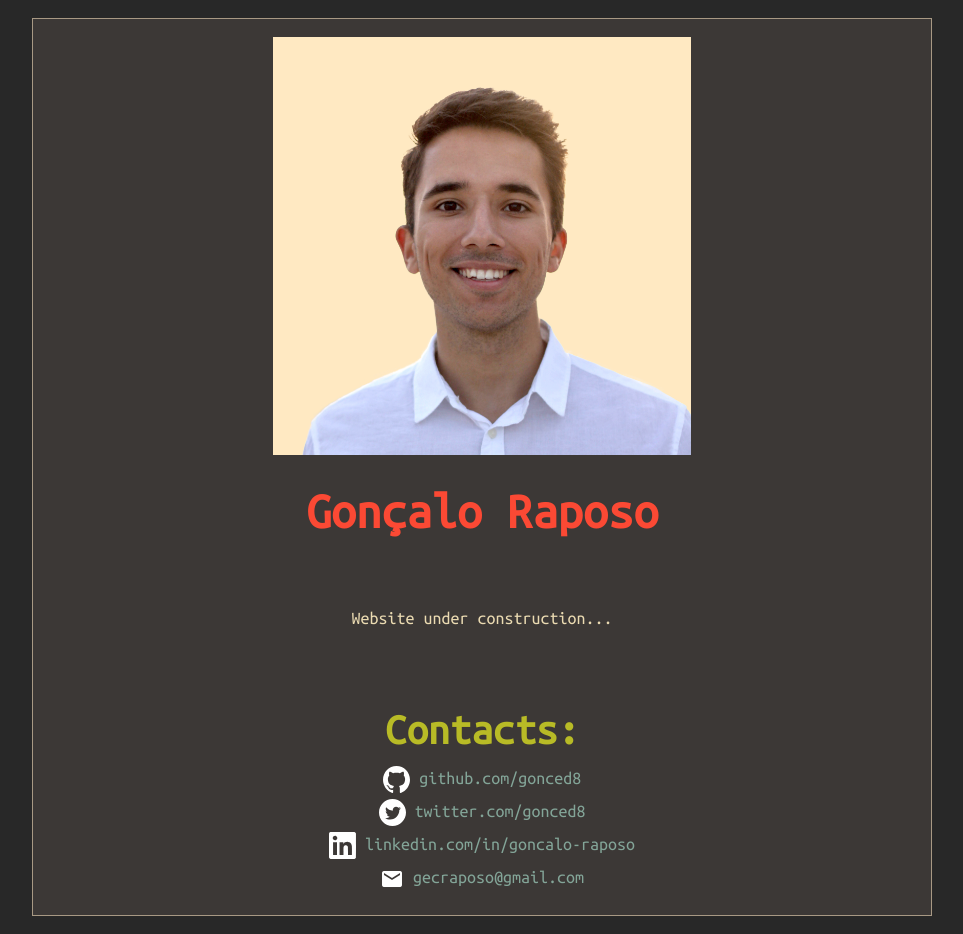
After one commit to gonced8/personal-website, a Flask app: template website/templates/landing_page.html in a window 1280 px wide. The commit adds this page. Shown: the whole page, without its empty margins (158-1121 px from the left). Run offline with Flask 2, Linux system fonts and the light colour scheme; the template is opened without the code that fills it, so the values that code supplies are empty.

Commit message:
landing page

```diff
--- a/run.py
+++ b/run.py
@@ -1,5 +1,5 @@
 from website import app
 
-if __name__=="__main__":
-    #app.run(debug=True)
-    app.run(debug=False)
+if __name__ == "__main__":
+    app.run(debug=True)
+    # app.run(debug=False)
--- /dev/null
+++ b/website/static/gruvbox-dark-medium.css
@@ -0,0 +1,314 @@
+/* Based from a-dma/gruvbox-css on https://github.com/a-dma/gruvbox-css */
+/*
+@import url('https://fonts.googleapis.com/css?family=Inconsolata');
+@import url('https://fonts.googleapis.com/css?family=PT+Sans');
+@import url('https://fonts.googleapis.com/css?family=PT+Sans+Narrow:400,700');
+*/
+@import url('https://fonts.googleapis.com/css2?family=Ubuntu+Mono&display=swap');
+article,
+aside,
+details,
+figcaption,
+figure,
+footer,
+header,
+hgroup,
+nav,
+section,
+summary {
+  display: block;
+}
+audio,
+canvas,
+video {
+  display: inline-block;
+}
+audio:not([controls]) {
+  display: none;
+  height: 0;
+}
+[hidden] {
+  display: none;
+}
+html {
+  font-family: 'Ubuntu Mono', monospace;
+  font-size: 18px;
+  -webkit-text-size-adjust: 100%;
+  -ms-text-size-adjust: 100%;
+}
+body {
+  margin: 0;
+}
+a:focus {
+  outline: thin dotted;
+}
+a:active,
+a:hover {
+  outline: 0;
+}
+h1 {
+  font-size: 2em;
+}
+abbr[title] {
+  border-bottom: 1px dotted;
+}
+b,
+strong {
+  font-weight: bold;
+}
+dfn {
+  font-style: italic;
+}
+mark {
+  background: #ff0;
+  color: #000;
+}
+code,
+kbd,
+pre,
+samp {
+  font-family: 'Ubuntu Mono', monospace;
+  font-size: 1em;
+}
+pre {
+  white-space: pre-wrap;
+  word-wrap: break-word;
+}
+q {
+  quotes: "\201C" "\201D" "\2018" "\2019";
+}
+small {
+  font-size: 80%;
+}
+sub,
+sup {
+  font-size: 75%;
+  line-height: 0;
+  position: relative;
+  vertical-align: baseline;
+}
+sup {
+  top: -0.5em;
+}
+sub {
+  bottom: -0.25em;
+}
+img {
+  border: 0;
+}
+svg:not(:root) {
+  overflow: hidden;
+}
+figure {
+  margin: 0;
+}
+fieldset {
+  border: 1px solid #a89984;    /**/
+  margin: 0 2px;
+  padding: 0.35em 0.625em 0.75em;
+}
+legend {
+  border: 0;
+  padding: 0;
+}
+button,
+input,
+select,
+textarea {
+  font-family: 'Ubuntu Mono', monospace;
+  font-size: 100%;
+  margin: 0;
+}
+button,
+input {
+  line-height: normal;
+}
+button,
+html input[type="button"],
+input[type="reset"],
+input[type="submit"] {
+  -webkit-appearance: button;
+  cursor: pointer;
+}
+button[disabled],
+input[disabled] {
+  cursor: default;
+}
+input[type="checkbox"],
+input[type="radio"] {
+  box-sizing: border-box;
+  padding: 0;
+}
+input[type="search"] {
+  -webkit-appearance: textfield;
+  -moz-box-sizing: content-box;
+  -webkit-box-sizing: content-box;
+  box-sizing: content-box;
+}
+input[type="search"]::-webkit-search-cancel-button,
+input[type="search"]::-webkit-search-decoration {
+  -webkit-appearance: none;
+}
+button::-moz-focus-inner,
+input::-moz-focus-inner {
+  border: 0;
+  padding: 0;
+}
+textarea {
+  overflow: auto;
+  vertical-align: top;
+}
+table {
+  border-collapse: collapse;
+  border-spacing: 0;
+}
+pre,
+code {
+  font-family: 'Ubuntu Mono', monospace;
+}
+h1,
+h2,
+h3,
+h4,
+h5,
+h6 {
+  font-family: 'Ubuntu Mono', monospace;
+  font-weight: 700;
+}
+html {
+  background-color: #282828;    /**/
+  color: #ebdbb2;               /**/
+  margin: 1em;
+}
+body {
+  background-color: #3c3836;    /**/
+  color: #ebdbb2;               /**/
+  margin: 0 auto;
+  max-width: 900px;
+  border: 1pt solid #a89984;    /**/
+  padding: 1em;
+}
+code {
+  background-color: #282828;    /**/
+  padding: 2px;
+}
+a {
+  color: #83a598;               /**/
+}
+a:visited {
+  color: #83a598;               /**/
+}
+a:hover {
+  color: #d65d03;               /**/
+}
+h1 {
+  color: #fb4934;               /**/
+}
+h2 {
+  color: #b8bb26;               /**/
+}
+h3 {
+  color: #fabd2f;               /**/
+}
+h4 {
+  color: #83a598;               /**/
+}
+h5 {
+  color: #d3869b;               /**/
+}
+h6 {
+  color: #83c07c;               /**/
+}
+pre {
+  background-color: #3c3836;   /**/
+  color: #ebdbb2;               /**/
+  border: 1pt solid #a89984;    /**/
+  padding: 1em;
+  box-shadow: 5pt 5pt 8pt #504945; /**/
+}
+pre code {
+  background-color: #3c3836;    /**/
+}
+h1 {
+  font-size: 2.8em;
+}
+h2 {
+  font-size: 2.4em;
+}
+h3 {
+  font-size: 1.8em;
+}
+h4 {
+  font-size: 1.4em;
+}
+h5 {
+  font-size: 1.3em;
+}
+h6 {
+  font-size: 1.15em;
+}
+.tag {
+  background-color: #073642;
+  color: #d33682;
+  padding: 0 0.2em;
+}
+.todo,
+.next,
+.done {
+  color: #3c3836;               /**/
+  background-color: #ff00ff;    /*--*/
+  padding: 0 0.2em;
+}
+.tag {
+  -webkit-border-radius: 0.35em;
+  -moz-border-radius: 0.35em;
+  border-radius: 0.35em;
+}
+.TODO {
+  -webkit-border-radius: 0.2em;
+  -moz-border-radius: 0.2em;
+  border-radius: 0.2em;
+  background-color: ##83a598;   /**/
+}
+.NEXT {
+  -webkit-border-radius: 0.2em;
+  -moz-border-radius: 0.2em;
+  border-radius: 0.2em;
+  background-color: #458588;    /**/
+}
+.ACTIVE {
+  -webkit-border-radius: 0.2em;
+  -moz-border-radius: 0.2em;
+  border-radius: 0.2em;
+  background-color: #458588;    /**/
+}
+.DONE {
+  -webkit-border-radius: 0.2em;
+  -moz-border-radius: 0.2em;
+  border-radius: 0.2em;
+  background-color: #b8bb26;    /**/
+}
+.WAITING {
+  -webkit-border-radius: 0.2em;
+  -moz-border-radius: 0.2em;
+  border-radius: 0.2em;
+  background-color: #fb4934;    /**/
+}
+.HOLD {
+  -webkit-border-radius: 0.2em;
+  -moz-border-radius: 0.2em;
+  border-radius: 0.2em;
+  background-color: #d3869b;    /**/
+}
+.NOTE {
+  -webkit-border-radius: 0.2em;
+  -moz-border-radius: 0.2em;
+  border-radius: 0.2em;
+  background-color: #d3869b;    /**/
+}
+.CANCELLED {
+  -webkit-border-radius: 0.2em;
+  -moz-border-radius: 0.2em;
+  border-radius: 0.2em;
+  background-color: #b8bb26;    /**/
+}
--- /dev/null
+++ b/website/static/main.css
@@ -0,0 +1,40 @@
+img {
+    max-width: 100%;
+    max-height: 100%;
+}
+
+#center-vertical {
+	margin: 0;
+	position: absolute;
+	top: 50%;
+	-ms-transform: translateY(-50%);
+	transform: translateY(-50%);
+	width: 100%;
+}
+
+#center-horizontal {
+	text-align: center;
+}
+
+.material-icons {
+	display: inline-block;
+	vertical-align: middle;
+	font-size: 3em;
+}
+
+#contacts-icons {
+	height: 1.5em;
+	width:auto
+	display: inline-block;
+	vertical-align: middle;
+}
+
+#link {
+	display: inline-block;
+	text-decoration: none;
+	padding-bottom: 0.3em;
+}
+
+.container {
+	font-family: 'Ubuntu Mono', monospace;
+}
--- /dev/null
+++ b/website/templates/landing_page.html
@@ -0,0 +1,45 @@
+{% extends "layout.html" %}
+{% block content %}
+	<div id="center-horizontal">
+		<div id="portrait">
+			<img style="max-width: 50%; height: auto;" src='{{ url_for("static", filename="images/" + "profile.jpg") }}' alt="Portrait of Gonçalo Raposo">
+		</div>
+		<br/>
+		<h1 id="name">
+			Gonçalo Raposo
+		</h1>
+		<br/>
+		<br/>
+		<p id="message">
+			Website under construction...
+		</p>
+		<br/>
+		<br/>
+		<div id="contacts">
+			<h2>
+				Contacts:
+			</h2>
+			<a id="link" href="https://github.com/gonced8">
+				<img id="contacts-icons" src='{{ url_for("static", filename="icons/" + "GitHub-Mark.svg") }}' alt="GitHub icon">
+				github.com/gonced8
+			</a>
+			<br>
+			<a id="link" href="https://twitter.com/gonced8">
+				<img id="contacts-icons" src='{{ url_for("static", filename="icons/" + "Twitter social icons - circle - white.svg") }}' alt="Twitter icon">
+				twitter.com/gonced8
+			</a>
+			<br>
+			<a id="link" href="https://www.linkedin.com/in/goncalo-raposo/">
+				<img id="contacts-icons" src='{{ url_for("static", filename="icons/" + "linkedin-icon.svg") }}' alt="LinkedIn icon">
+				linkedin.com/in/goncalo-raposo
+			</a>
+			<br>
+			<a id="link" href="mailto:gecraposo@gmail.com">
+				<span class="material-icons" style="color: #ffffff">
+					email
+				</span>
+				gecraposo@gmail.com
+			</a>
+		</div>
+	</div>
+{% endblock content %}
--- a/website/templates/layout.html
+++ b/website/templates/layout.html
@@ -1,6 +1,27 @@
 <!DOCTYPE html>
-<html>
+<html lang="en">
 	<head>
+		<!-- Required meta tags -->
+		<meta charset="utf-8">
+		<meta name="viewport" content="width=device-width, initial-scale=1">
+
+		<!-- Informative meta tags -->
+		<meta name="description" content="Personal website of Gonçalo Raposo">
+		<meta name="author" content="Gonçalo Raposo">
+
+		<!-- Favicon -->
+		<link rel="icon" href="{{ url_for('static', filename='favicon.ico') }}">
+
+		<!-- Bootstrap CSS -->
+		<link href="https://cdn.jsdelivr.net/npm/bootstrap@5.0.0-beta2/dist/css/bootstrap.min.css" rel="stylesheet" integrity="sha384-BmbxuPwQa2lc/FVzBcNJ7UAyJxM6wuqIj61tLrc4wSX0szH/Ev+nYRRuWlolflfl" crossorigin="anonymous">
+
+		<!-- CSS Styles -->
+		<link rel="stylesheet" type="text/css" href="{{ url_for('static', filename='gruvbox-dark-medium.css') }}">
+		<link rel="stylesheet" type="text/css" href="{{ url_for('static', filename='main.css') }}">
+
+		<!-- Material Icons -->
+		<link href="https://fonts.googleapis.com/icon?family=Material+Icons" rel="stylesheet">
+
 		{% if title %}
 		<title>{{ title }} - Gonçalo Raposo</title>
 		{% else %}
@@ -8,6 +29,19 @@
 		{% endif %}
 	</head>
 	<body>
-		{% block content %}{% endblock content %}
+		<div class="container">
+			{% block content %}{% endblock content %}
+		</div>
+
+		 <!-- Optional JavaScript; choose one of the two! -->
+
+		<!-- Option 1: Bootstrap Bundle with Popper -->
+		<script src="https://cdn.jsdelivr.net/npm/bootstrap@5.0.0-beta2/dist/js/bootstrap.bundle.min.js" integrity="sha384-b5kHyXgcpbZJO/tY9Ul7kGkf1S0CWuKcCD38l8YkeH8z8QjE0GmW1gYU5S9FOnJ0" crossorigin="anonymous"></script>
+
+		<!-- Option 2: Separate Popper and Bootstrap JS -->
+		<!--
+		<script src="https://cdn.jsdelivr.net/npm/@popperjs/core@2.6.0/dist/umd/popper.min.js" integrity="sha384-KsvD1yqQ1/1+IA7gi3P0tyJcT3vR+NdBTt13hSJ2lnve8agRGXTTyNaBYmCR/Nwi" crossorigin="anonymous"></script>
+		<script src="https://cdn.jsdelivr.net/npm/bootstrap@5.0.0-beta2/dist/js/bootstrap.min.js" integrity="sha384-nsg8ua9HAw1y0W1btsyWgBklPnCUAFLuTMS2G72MMONqmOymq585AcH49TLBQObG" crossorigin="anonymous"></script>
+		-->
 	</body>
 </html>
```
Also changed, not shown: website/routes.py (+14 -22 lines), website/static/favicon.ico (added), website/static/icons/GitHub-Mark.svg (added), website/static/icons/Twitter social icons - circle - white.svg (added), website/static/icons/linkedin-icon.svg (added), website/static/images/profile.jpg (added).
